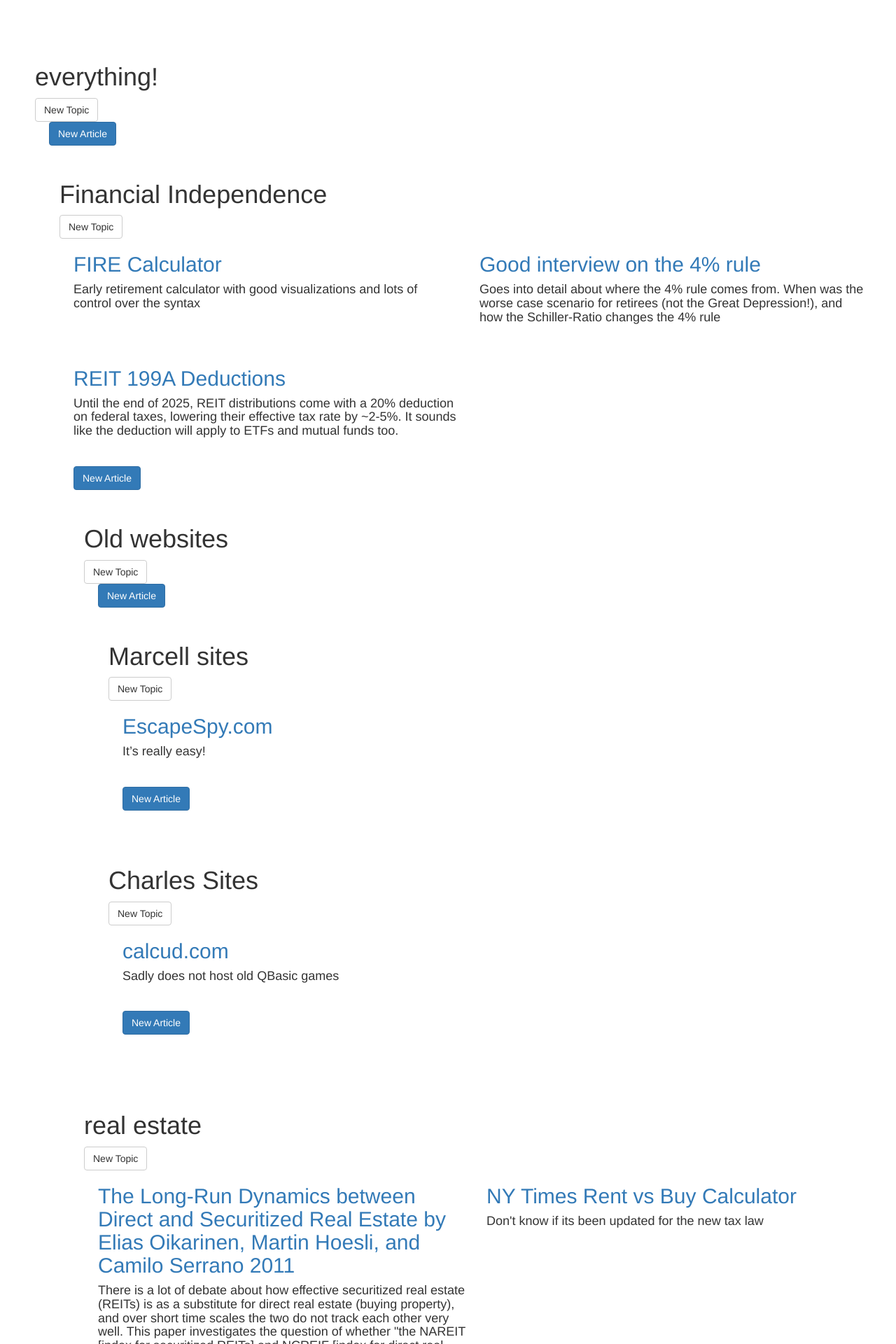
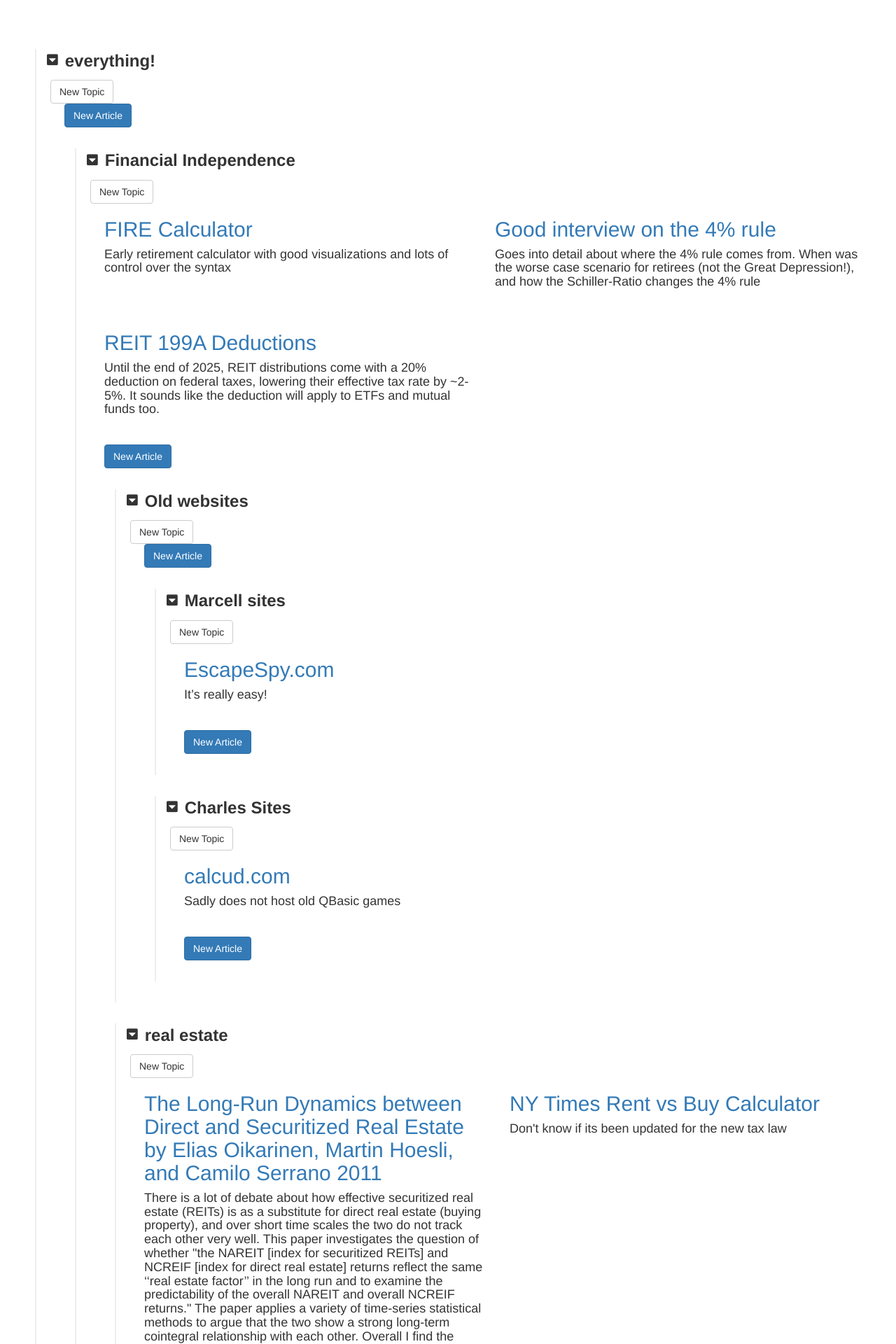
Before and after one commit to ygreif/everything3, a Django app: page / in a window 1280 px wide. Shown: the top 1920 px of the page at 70% size. Run offline with Django 3.2, Linux system fonts and the light colour scheme; data comes from the database, SQL or seed files in the repository; data that the repository does not hold is empty; some libraries are stand-ins or nearby versions.

Commit message:
make topics collapsable

```diff
--- a/articles/templates/articles/_article_list.html
+++ b/articles/templates/articles/_article_list.html
@@ -5,7 +5,9 @@
   <div class="row margin-b-2">
     {% for article in row %}
     <div class="col-lg-6">
-      <p><h2><a href='{{ article.link }}' target='_blank'> {{ article.title }}</a></h2></p>
+      <p>
+        <h2><a href='{{ article.link }}' target='_blank'> {{ article.title }}</a></h2>
+      </p>
       <div class="md-content">
         <p><h4>{{ article.summary|markdownify|safe}}</h4></p>
       </div>
--- a/articles/templates/articles/base.html
+++ b/articles/templates/articles/base.html
@@ -13,6 +13,7 @@
 		<meta name="robots" content="index, follow">
 
 		<!-- icons -->
+    <link rel="stylesheet" href="https://cdnjs.cloudflare.com/ajax/libs/font-awesome/5.8.2/css/all.min.css" />
 		<link rel="apple-touch-icon" href="assets/img/apple-touch-icon.png">
 		<link rel="shortcut icon" href="{% static 'articles/favicon.ico' %}">
     <link href="https://fonts.googleapis.com/css?family=Montserrat:800" rel="stylesheet">
@@ -35,7 +36,61 @@
           {% block content %}
           {% endblock %}
           <!-- scripts -->
-          <script src="{% static 'articles/js/jquery-1.11.2.min.js' %}" />
-          <script src="{% static 'articles/js/bootstrap.min.js' %}" />
+          <script src="https://cdnjs.cloudflare.com/ajax/libs/jquery/3.4.1/jquery.js"></script>
+          <script src="{% static 'articles/js/bootstrap.min.js' %}"></script>
+
+          <style type="text/css">
+           .toggle-wrapper {
+             border-left: 2px solid #eee;
+             padding-left: 20px;
+           }
+           .toggle-wrapper:hover {
+             border-left: 2px solid #ccc;
+           }
+
+           .toggle-icon {
+             font-size: 18px;
+             margin-right: 10px;
+           }
+
+           .toggle {
+             display: flex;
+             align-items: center;
+             cursor: pointer;
+             padding-left: 10px;
+             margin-bottom: 10px;
+           }
+
+           .toggle:hover {
+             background: #f9f9f9;
+           }
+
+           .title {
+             font-size: 24px;
+             font-weight: bold;
+           }
+          </style>
+           <script type="text/javascript">
+           console.log('ready?');
+           $(document).ready(function() {
+             console.log('ready!');
+
+             $('.toggle').click(function() {
+               console.log('toggle me');
+               let that = this;
+               $(this).parent().children('.toggle-content').toggle(100, function() {
+                 var visible = $(this).is(':visible');
+                 if (visible) {
+                   $(that).children('.toggle-icon').html('<i class="fas fa-caret-square-down"></i>');
+                 } else {
+                   $(that).children('.toggle-icon').html('<i class="fas fa-caret-square-right"></i>');
+                 }
+               });
+             });
+           });
+
+          </script>
+
+
         </body>
 </html>
--- a/articles/templates/articles/topic.html
+++ b/articles/templates/articles/topic.html
@@ -1,7 +1,12 @@
 <div class="container-fluid topic">
+  <div class="toggle-wrapper">
     <div class="row margin-b-2">
+      <div class="toggle">
+        <div class="toggle-icon"><i class="fas fa-caret-square-down"></i></div>
+        <div class="title" id="{{root.title}}"> {{ root.title }} </div>
+      </div>
+      <div class="toggle-content">
         <div class="col-lg-12">
-      <h1 id="{{root.title}}"> {{ root.title }} </h1>
           <a href="/new/topic/{{ root.title }}" class="btn btn-default">New Topic</a>
         </div>
         <div class="col-lg-12">
@@ -14,3 +19,5 @@
         </div>
       </div>
     </div>
+  </div>
+</div>
```
Also changed, not shown: 1 other file. Lines whose indentation alone changed are shown as unchanged.
